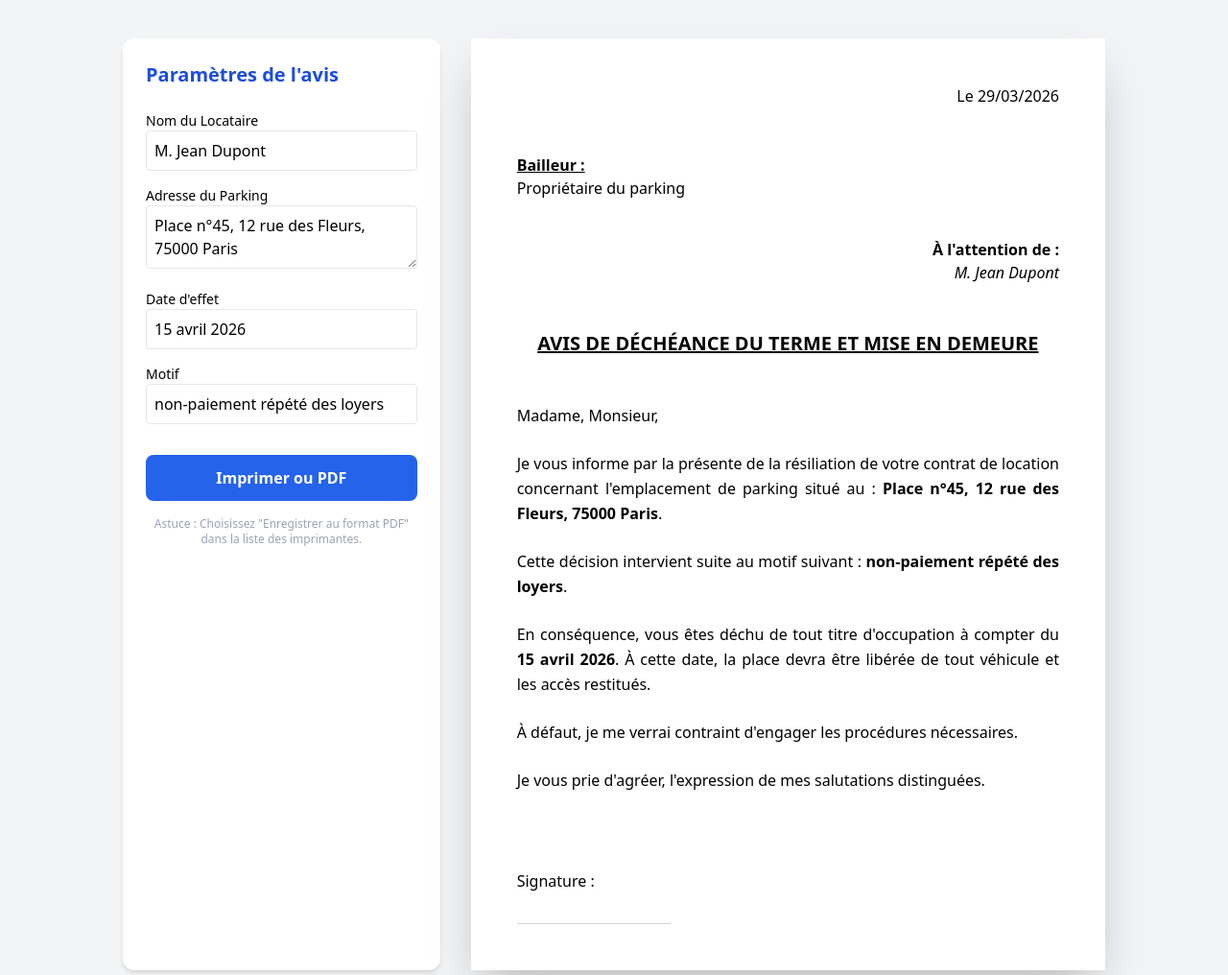
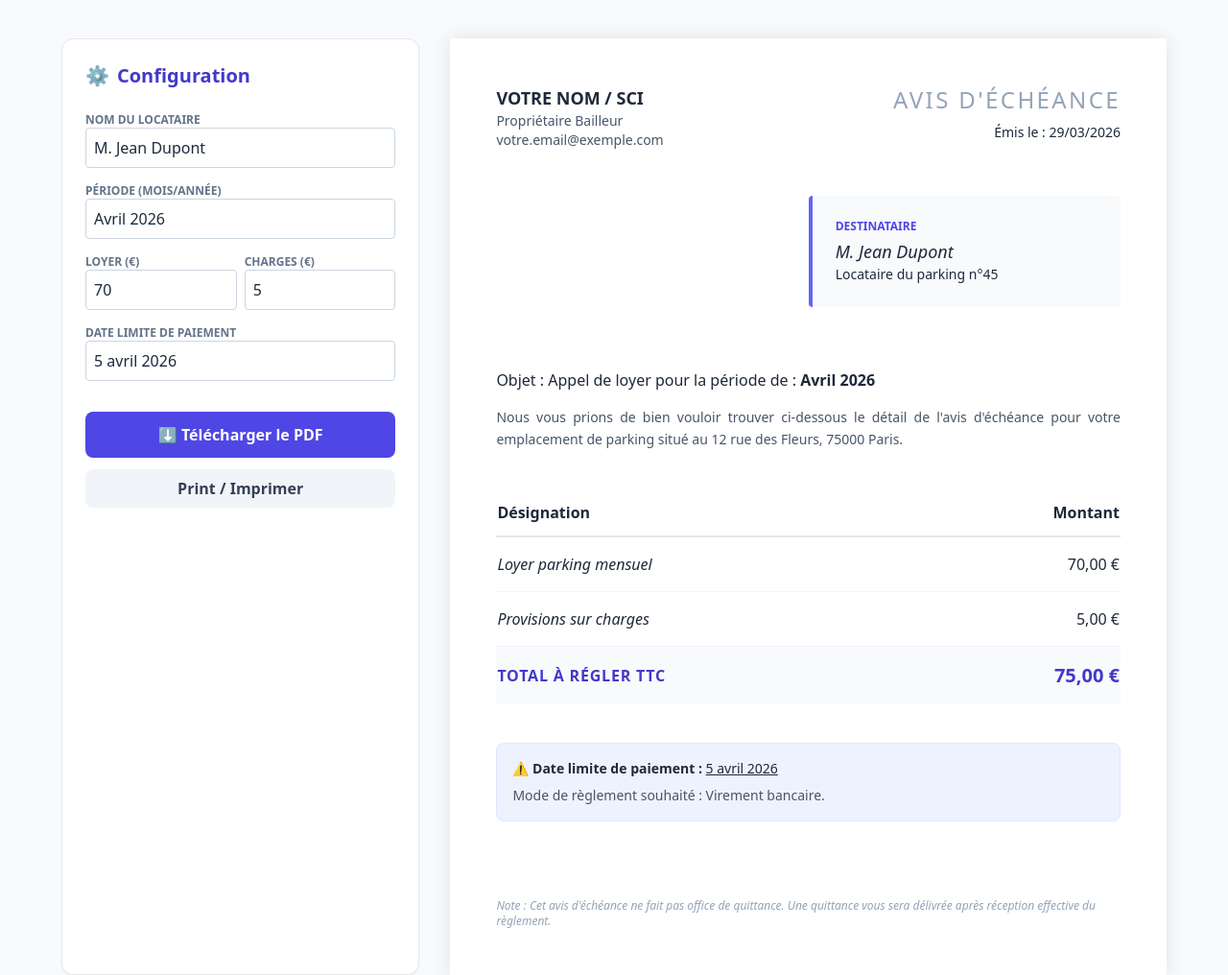
Before and after one commit to reneosias/gestion-parking_New, a plain HTML site: page index.html in a window 1280 px wide. Shown: the top 1016 px of the page at 96% size. Drawn offline with nearby package versions, Linux system fonts and the light colour scheme.

Commit message:
Update index.html

```diff
--- a/index.html
+++ b/index.html
@@ -3,88 +3,145 @@
 <head>
     <meta charset="UTF-8">
     <meta name="viewport" content="width=device-width, initial-scale=1.0">
-    <title>Éditeur d'Avis de Déchéance</title>
+    <title>Générateur d'Avis d'Échéance - Parking</title>
     <script src="https://cdn.tailwindcss.com"></script>
+    <script src="https://cdnjs.cloudflare.com/ajax/libs/html2pdf.js/0.10.1/html2pdf.bundle.min.js"></script>
     <style>
-        @media print {
-            .no-print { display: none !important; }
-            .print-area { border: none !important; box-shadow: none !important; margin: 0 !important; padding: 0 !important; }
-            body { background: white; }
-        }
+        @media print { .no-print { display: none !important; } }
+        .document-shadow { box-shadow: 0 0 20px rgba(0,0,0,0.1); }
     </style>
 </head>
-<body class="bg-gray-100 p-4 md:p-10 font-sans">
+<body class="bg-slate-50 p-4 md:p-10 font-sans text-slate-800">
 
-    <div class="max-w-5xl mx-auto flex flex-col md:flex-row gap-8">
+    <div class="max-w-6xl mx-auto flex flex-col lg:flex-row gap-8">
 
-        <div class="w-full md:w-1/3 bg-white p-6 rounded-xl shadow-md no-print">
-            <h2 class="text-xl font-bold mb-6 text-blue-700">Paramètres de l'avis</h2>
+        <div class="w-full lg:w-1/3 bg-white p-6 rounded-xl shadow-sm border border-slate-200 no-print">
+            <h2 class="text-xl font-bold mb-6 text-indigo-700 flex items-center gap-2">
+                <span>⚙️</span> Configuration
+            </h2>
 
             <div class="space-y-4">
                 <div>
-                    <label class="block text-sm font-medium">Nom du Locataire</label>
-                    <input type="text" id="in-locataire" oninput="update()" value="M. Jean Dupont" class="w-full border p-2 rounded">
+                    <label class="block text-xs font-semibold uppercase text-slate-500">Nom du Locataire</label>
+                    <input type="text" id="in-locataire" oninput="update()" value="M. Jean Dupont" class="w-full border-slate-300 border p-2 rounded focus:ring-2 focus:ring-indigo-500 outline-none">
                 </div>
                 <div>
-                    <label class="block text-sm font-medium">Adresse du Parking</label>
-                    <textarea id="in-parking" oninput="update()" class="w-full border p-2 rounded">Place n°45, 12 rue des Fleurs, 75000 Paris</textarea>
+                    <label class="block text-xs font-semibold uppercase text-slate-500">Période (Mois/Année)</label>
+                    <input type="text" id="in-periode" oninput="update()" value="Avril 2026" class="w-full border-slate-300 border p-2 rounded">
+                </div>
+                <div class="grid grid-cols-2 gap-2">
+                    <div>
+                        <label class="block text-xs font-semibold uppercase text-slate-500">Loyer (€)</label>
+                        <input type="number" id="in-loyer" oninput="update()" value="70" class="w-full border-slate-300 border p-2 rounded">
+                    </div>
+                    <div>
+                        <label class="block text-xs font-semibold uppercase text-slate-500">Charges (€)</label>
+                        <input type="number" id="in-charges" oninput="update()" value="5" class="w-full border-slate-300 border p-2 rounded">
+                    </div>
                 </div>
                 <div>
-                    <label class="block text-sm font-medium">Date d'effet</label>
-                    <input type="text" id="in-date" oninput="update()" value="15 avril 2026" class="w-full border p-2 rounded">
-                </div>
-                <div>
-                    <label class="block text-sm font-medium">Motif</label>
-                    <input type="text" id="in-motif" oninput="update()" value="non-paiement répété des loyers" class="w-full border p-2 rounded">
+                    <label class="block text-xs font-semibold uppercase text-slate-500">Date limite de paiement</label>
+                    <input type="text" id="in-echeance" oninput="update()" value="5 avril 2026" class="w-full border-slate-300 border p-2 rounded">
                 </div>
             </div>
 
-            <button onclick="window.print()" class="w-full mt-8 bg-blue-600 text-white font-bold py-3 rounded-lg hover:bg-blue-700 transition">
-                Imprimer ou PDF
-            </button>
-            <p class="text-xs text-gray-400 mt-4 text-center">Astuce : Choisissez "Enregistrer au format PDF" dans la liste des imprimantes.</p>
+            <div class="mt-8 space-y-3">
+                <button onclick="downloadPDF()" class="w-full bg-indigo-600 text-white font-bold py-3 rounded-lg hover:bg-indigo-700 transition flex items-center justify-center gap-2">
+                    ⬇️ Télécharger le PDF
+                </button>
+                <button onclick="window.print()" class="w-full bg-slate-100 text-slate-700 font-semibold py-2 rounded-lg hover:bg-slate-200 transition">
+                    Print / Imprimer
+                </button>
+            </div>
         </div>
 
-        <div class="w-full md:w-2/3 bg-white p-12 shadow-2xl print-area" id="document">
-            <div class="text-right mb-12">Le <span id="out-date-du-jour"></span></div>
+        <div class="w-full lg:w-2/3 bg-white p-12 document-shadow" id="avis-pdf">
+            <div class="flex justify-between items-start mb-12">
+                <div>
+                    <p class="font-bold text-lg uppercase">Votre Nom / SCI</p>
+                    <p class="text-sm text-slate-600">Propriétaire Bailleur</p>
+                    <p class="text-sm text-slate-600">votre.email@exemple.com</p>
+                </div>
+                <div class="text-right">
+                    <h1 class="text-2xl font-light tracking-widest uppercase text-slate-400">Avis d'échéance</h1>
+                    <p class="text-sm mt-2">Émis le : <span id="out-date-du-jour"></span></p>
+                </div>
+            </div>
+
+            <div class="mb-16 mt-10 ml-auto w-1/2 bg-slate-50 p-6 rounded border-l-4 border-indigo-500">
+                <p class="text-xs uppercase font-bold text-indigo-600 mb-1">Destinataire</p>
+                <p id="out-locataire" class="text-lg font-medium italic"></p>
+                <p class="text-sm">Locataire du parking n°45</p>
+            </div>
 
             <div class="mb-10">
-                <p class="font-bold underline">Bailleur :</p>
-                <p>Propriétaire du parking</p>
+                <p class="mb-4">Objet : Appel de loyer pour la période de : <strong id="out-periode"></strong></p>
+                <p class="text-slate-600 text-sm leading-relaxed text-justify">
+                    Nous vous prions de bien vouloir trouver ci-dessous le détail de l'avis d'échéance pour votre emplacement de parking situé au 12 rue des Fleurs, 75000 Paris.
+                </p>
             </div>
 
-            <div class="mb-12 ml-auto w-2/3 text-right">
-                <p class="font-bold">À l'attention de :</p>
-                <p id="out-locataire" class="italic"></p>
+            <table class="w-full mb-10 border-collapse">
+                <thead>
+                    <tr class="border-b-2 border-slate-200">
+                        <th class="text-left py-3 font-semibold">Désignation</th>
+                        <th class="text-right py-3 font-semibold">Montant</th>
+                    </tr>
+                </thead>
+                <tbody>
+                    <tr class="border-b border-slate-100">
+                        <td class="py-4 italic">Loyer parking mensuel</td>
+                        <td class="text-right py-4"><span id="out-loyer"></span>,00 €</td>
+                    </tr>
+                    <tr class="border-b border-slate-100">
+                        <td class="py-4 italic">Provisions sur charges</td>
+                        <td class="text-right py-4"><span id="out-charges"></span>,00 €</td>
+                    </tr>
+                    <tr class="bg-slate-50">
+                        <td class="py-4 font-bold text-indigo-700 uppercase tracking-wider">Total à régler TTC</td>
+                        <td class="text-right py-4 font-bold text-indigo-700 text-xl"><span id="out-total"></span>,00 €</td>
+                    </tr>
+                </tbody>
+            </table>
+
+            <div class="bg-indigo-50 p-4 rounded-lg mb-10 text-sm border border-indigo-100">
+                <p>⚠️ <strong>Date limite de paiement :</strong> <span id="out-echeance" class="underline"></span></p>
+                <p class="mt-2 text-slate-600">Mode de règlement souhaité : Virement bancaire.</p>
             </div>
 
-            <h1 class="text-center text-xl font-bold uppercase mb-12 underline">
-                Avis de déchéance du terme et mise en demeure
-            </h1>
-
-            <div class="space-y-6 text-justify leading-relaxed">
-                <p>Madame, Monsieur,</p>
-                <p>Je vous informe par la présente de la résiliation de votre contrat de location concernant l'emplacement de parking situé au : <strong id="out-parking"></strong>.</p>
-                <p>Cette décision intervient suite au motif suivant : <span id="out-motif" class="font-semibold"></span>.</p>
-                <p>En conséquence, vous êtes déchu de tout titre d'occupation à compter du <strong id="out-date"></strong>. À cette date, la place devra être libérée de tout véhicule et les accès restitués.</p>
-                <p>À défaut, je me verrai contraint d'engager les procédures nécessaires.</p>
-                <p>Je vous prie d'agréer, l'expression de mes salutations distinguées.</p>
-            </div>
-
-            <div class="mt-20">
-                <p>Signature :</p>
-                <div class="border-b border-gray-300 w-40 mt-8"></div>
+            <div class="text-xs text-slate-400 mt-20 italic">
+                Note : Cet avis d'échéance ne fait pas office de quittance. Une quittance vous sera délivrée après réception effective du règlement.
             </div>
         </div>
     </div>
 
     <script>
         function update() {
+            const loyer = parseInt(document.getElementById('in-loyer').value) || 0;
+            const charges = parseInt(document.getElementById('in-charges').value) || 0;
+            const total = loyer + charges;
+
             document.getElementById('out-locataire').innerText = document.getElementById('in-locataire').value;
-            document.getElementById('out-parking').innerText = document.getElementById('in-parking').value;
-            document.getElementById('out-date').innerText = document.getElementById('in-date').value;
-            document.getElementById('out-motif').innerText = document.getElementById('in-motif').value;
+            document.getElementById('out-periode').innerText = document.getElementById('in-periode').value;
+            document.getElementById('out-loyer').innerText = loyer;
+            document.getElementById('out-charges').innerText = charges;
+            document.getElementById('out-total').innerText = total;
+            document.getElementById('out-echeance').innerText = document.getElementById('in-echeance').value;
         }
+
+        function downloadPDF() {
+            const element = document.getElementById('avis-pdf');
+            const locataire = document.getElementById('in-locataire').value;
+            const options = {
+                margin:       10,
+                filename:     `Avis_Echeance_${locataire.replace(' ', '_')}.pdf`,
+                image:        { type: 'jpeg', quality: 0.98 },
+                html2canvas:  { scale: 2 },
+                jsPDF:        { unit: 'mm', format: 'a4', orientation: 'portrait' }
+            };
+            html2pdf().set(options).from(element).save();
+        }
+
         document.getElementById('out-date-du-jour').innerText = new Date().toLocaleDateString('fr-FR');
         update();
     </script>
```
